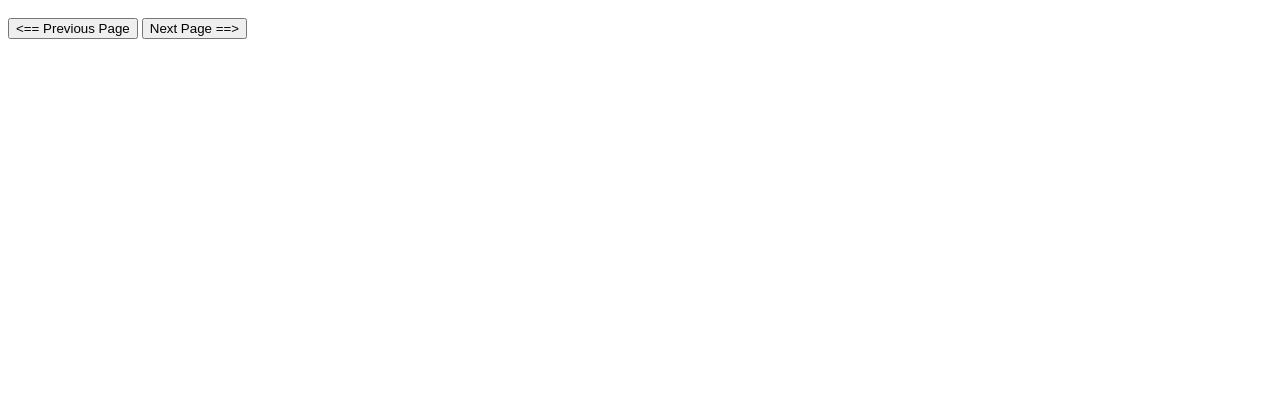
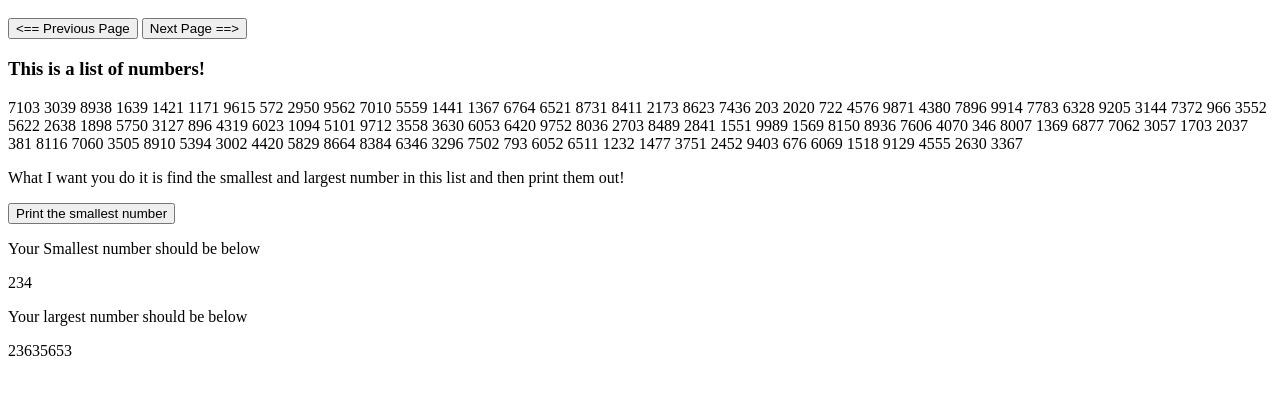
Before and after one commit to kirillov22/TeachingJs, a plain HTML site: page page2.html in a window 1280 px wide. Shown: the part 48-442 px from the top of the page. Drawn offline with Linux system fonts and the light colour scheme.

Commit message:
Pretty much finished section 2. Needs some polishing and maybe add 1 more task.

```diff
--- a/page2.html
+++ b/page2.html
@@ -7,7 +7,64 @@
     <a href = "index.html"><button id="prevPage"><== Previous Page</button></a>
     <a href = "page3.html"><button id="nextPage">Next Page ==></button></a>
 
+    <h3>This is a list of numbers!</h3>
+    <p>7103	3039	8938	1639	1421
+      1171	9615	572	2950	9562
+      7010	5559	1441	1367	6764
+      6521	8731	8411	2173	8623
+      7436	203	2020	722	4576
+      9871	4380	7896	9914	7783
+      6328	9205	3144	7372	966
+      3552	5622	2638	1898	5750
+      3127	896	4319	6023	1094
+      5101	9712	3558	3630	6053
+      6420	9752	8036	2703	8489
+      2841	1551	9989	1569	8150
+      8936	7606	4070	346	8007
+      1369	6877	7062	3057	1703
+      2037	381	8116	7060	3505
+      8910	5394	3002	4420	5829
+      8664	8384	6346	3296	7502
+      793	6052	6511	1232	1477
+      3751	2452	9403	676	6069
+      1518	9129	4555	2630	3367</p>
+
+      <p>What I want you do it is find the smallest and largest number in this list and then print them out!</p>
+      <input type="button" id="Print Smallest!" onlick="printSmallest()" value="Print the smallest number"></input>
+      <p>Your Smallest number should be below</p>
+      <p id="smallestNum"></p>
+      <p>Your largest number should be below</p>
+      <p id="largestNum"></p>
+
     <script>
+      window.onerror = function(msg, url, linenumber) {
+        alert('Error message: '+msg+'\nURL: '+url+'\nLine Number: '+linenumber);
+        return true;
+      }
+
+      var data = [7103, 8434, 4325243, 2534, 7658, 3426, 365436, 46342, 23635653, 3564, 25234, 2345324, 234, 7567, 9786, 455464, 34444, 12132];
+
+      // Print smallest number start here
+      var i, len, text, smallest;
+      smallest = data[0];
+      for (i = 0, len = data.length, text = ""; i < len; i++) {
+          if (data[i] < smallest) {
+          smallest = data[i];
+        }
+      }
+      document.getElementById("smallestNum").innerHTML = smallest;
+
+
+      // Print largest number start here
+      var i, len, text, largest;
+      largest = data[0];
+      for (i = 0, len = data.length, text = ""; i < len; i++) {
+          if (data[i] > largest) {
+          largest = data[i];
+        }
+      }
+      document.getElementById("largestNum").innerHTML = largest;
+
 
     </script>
     </body>
```
